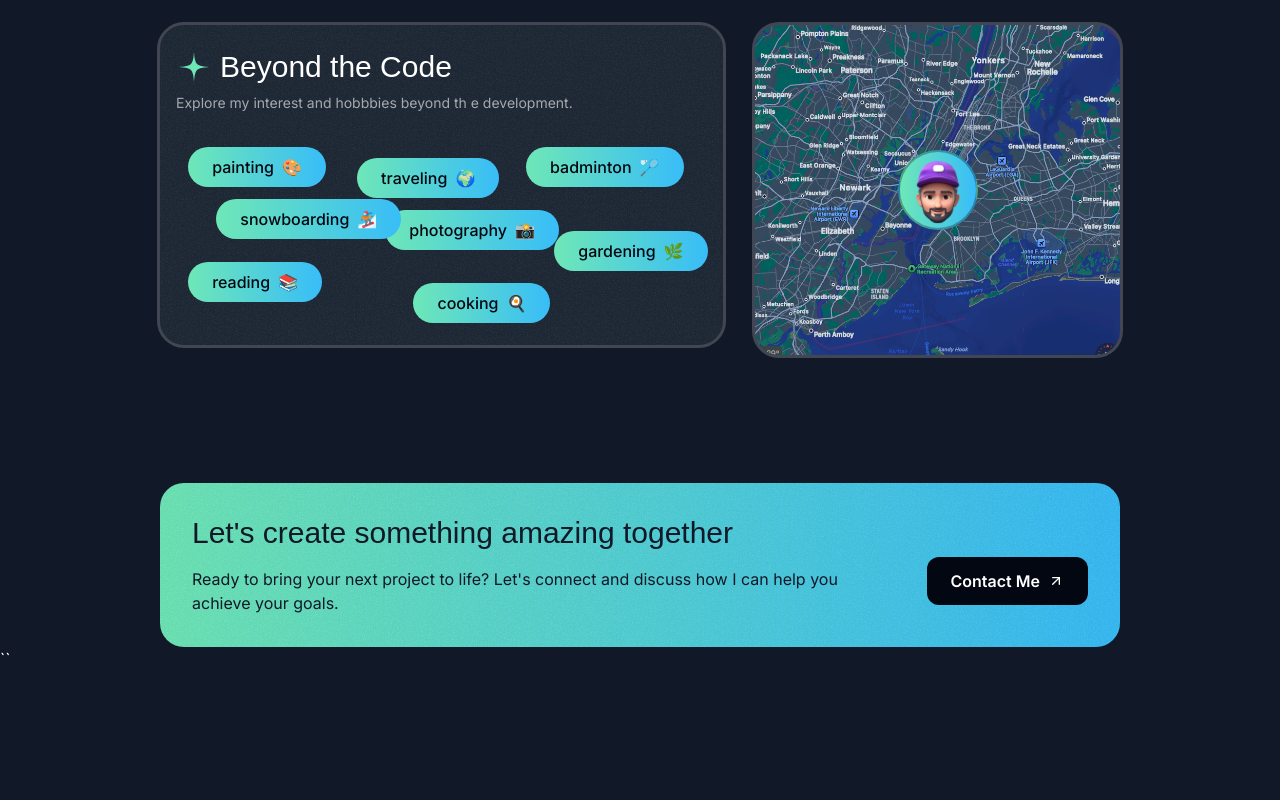
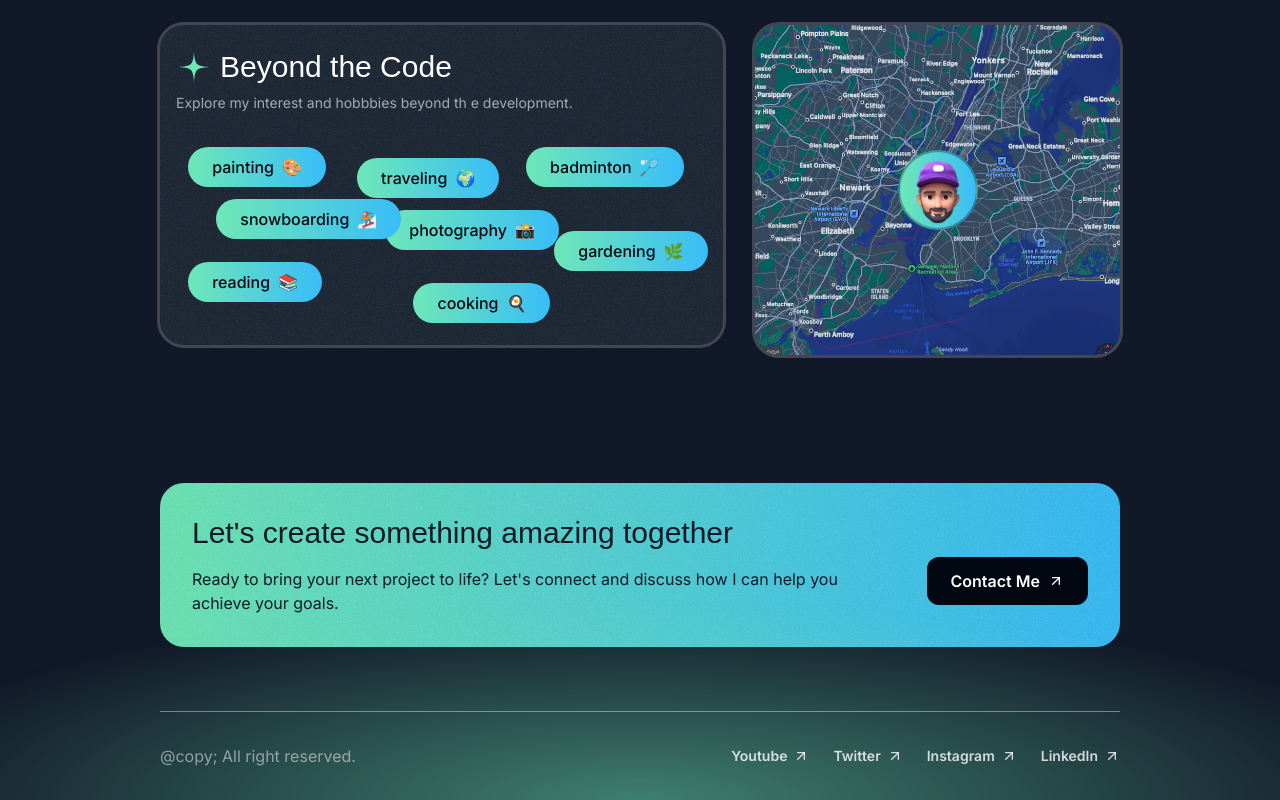
Before and after one commit to ppaann/tailwind_motion, a Next.js app: page / in a window 1280 px wide. Shown: the part 4559-5359 px from the top of the page. Before the commit the page ends 5230 px from the top, so only its background shows below. Built offline with nearby package versions, Linux system fonts and the light colour scheme; a web font is replaced by a local one.

Commit message:
finish UI

```diff
--- a/src/app/page.tsx
+++ b/src/app/page.tsx
@@ -1,5 +1,6 @@
 import { AboutSection } from '@/sections/About';
 import { ContactSection } from '@/sections/Contact';
+import { Footer } from '@/sections/Footer';
 import { Header } from '@/sections/Header';
 import { HeroSection } from '@/sections/Hero';
 import { ProjectsSection } from '@/sections/Projects';
@@ -14,7 +15,8 @@ export default function Home() {
       <TapeSection />
       <TestimonialsSection />
       <AboutSection />
-      <ContactSection /> ``
+      <ContactSection />
+      <Footer />
     </div>
   );
 }
--- a/src/sections/Contact.tsx
+++ b/src/sections/Contact.tsx
@@ -5,7 +5,7 @@ export const ContactSection = () => {
   return (
     <div className='pt-8'>
       <div className='container'>
-        <div className='px-8 py-8 bg-gradient-to-r from-emerald-300 to-sky-400 rounded-3xl flex flex-col md:flex-row text-center items-center relative z-0 overflow-hidden md: gap-16'>
+        <div className='px-8 py-8 bg-gradient-to-r from-emerald-300 to-sky-400 rounded-3xl flex flex-col md:flex-row text-center items-center relative z-0 overflow-hidden md:gap-16'>
           <div
             className='absolute inset-0 opacity-5 -z-10'
             style={{ backgroundImage: `url(${grainImage.src})` }}
--- a/src/sections/Footer.tsx
+++ b/src/sections/Footer.tsx
@@ -1,3 +1,50 @@
+const FooterLinks = [
+  {
+    title: 'Youtube',
+    link: '#',
+  },
+  {
+    title: 'Twitter',
+    link: '#',
+  },
+  {
+    title: 'Instagram',
+    link: '#',
+  },
+  {
+    title: 'LinkedIn',
+    link: '#',
+  },
+];
+import ArrowTopRightIcon from '@/assets/icons/arrow-up-right.svg';
+
 export const Footer = () => {
-  return <div>Footer Section</div>;
+  return (
+    <div className='relative z-0 overflow-x-clip'>
+      <div
+        className='absolute w-[1600px] h-[400px] bottom-0 left-1/2 -translate-x-1/2 bg-emerald-300/50 -z-10 '
+        style={{
+          maskImage:
+            'radial-gradient(50% 50% at bottom center, black, transparent)',
+        }}
+      ></div>
+      <div className='container pt-16'>
+        <div className='py-8 flex flex-col gap-9 items-center border-t-white/40 border-t md:flex-row md:justify-between'>
+          <div className='text-white/50'>@copy; All right reserved.</div>
+          <nav className='flex flex-col gap-6 md:flex-row md:justify-between'>
+            {FooterLinks.map((link, index) => (
+              <a
+                href='#'
+                key={index}
+                className='inline-flex gap-1.5 items-center text-white/80'
+              >
+                <span className='font-semibold text-sm'>{link.title}</span>
+                <ArrowTopRightIcon className='size-4' />
+              </a>
+            ))}
+          </nav>
+        </div>
+      </div>
+    </div>
+  );
 };
```
